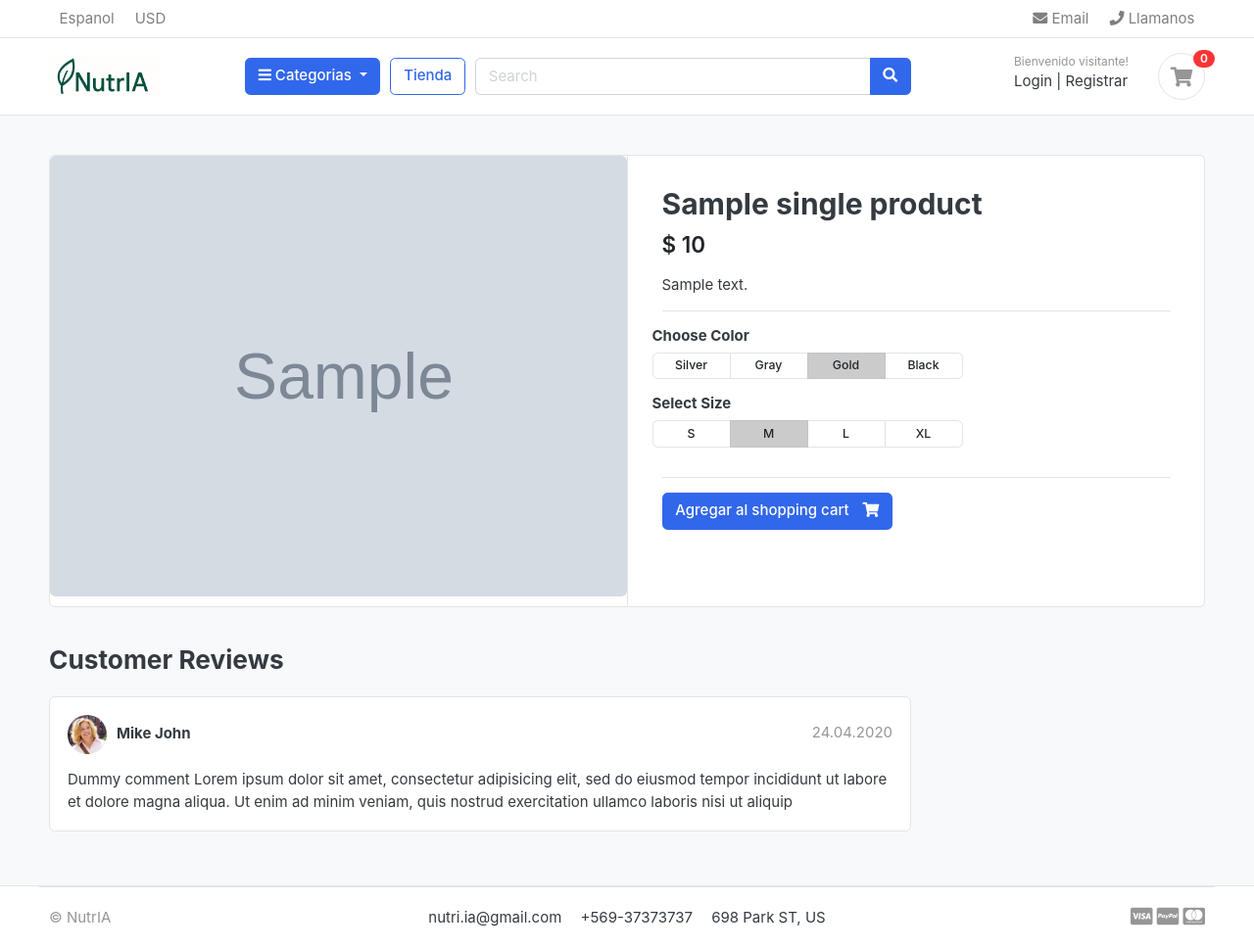
After one commit to franciscapr/ecommerce, a Django app: template templates/store/product_detail.html in a window 1280 px wide. The commit adds this page. Shown: the whole page at 98% size. Run offline with Django 5.2, Linux system fonts and the light colour scheme; the template is opened without the code that fills it: most values are stand-ins (such as "Sample title", 1, 10 or a date in 2020); grey boxes marked "Sample" are stand-in pictures; some web fonts are replaced.

Commit message:
product_detail

```diff
--- a/store/urls.py
+++ b/store/urls.py
@@ -3,5 +3,6 @@ from . import views
 
 urlpatterns = [
     path('', views.store, name='store'),
-    path('<slug:category_slug>', views.store, name='products_by_category')
+    path('<slug:category_slug>/', views.store, name='products_by_category'),
+    path('<slug:category_slug>/<slug:product_slug>/', views.product_detail, name='product_detail'),
 ]
--- a/templates/includes/navbar.html
+++ b/templates/includes/navbar.html
@@ -38,7 +38,7 @@
                     <i class="fa fa-bars"></i> Categorias
                 </button>
                 <div class="dropdown-menu">
-
+                    <a class="dropdown-item" href="{% url 'store' %}">Todos los Productos</a>
                     {% for category in links %}
                     <a class="dropdown-item" href="{{ category.get_url }}">{{ category.category_name }}</a>
                      {% endfor %}
--- /dev/null
+++ b/templates/store/product_detail.html
@@ -0,0 +1,115 @@
+{% extends 'base.html' %}
+
+{% block content %}
+
+
+
+
+<section class="section-content padding-y bg">
+    <div class="container">
+
+    <!-- ============================ COMPONENT 1 ================================= -->
+    <div class="card">
+        <div class="row no-gutters">
+            <aside class="col-md-6">
+    <article class="gallery-wrap">
+        <div class="img-big-wrap">
+           <a href="#"><img src="{{ single_product.images.url }}"></a>
+        </div>
+    </article>
+            </aside>
+            <main class="col-md-6 border-left">
+    <article class="content-body">
+
+    <h2 class="title">{{ single_product.product_name }}</h2>
+
+    <div class="mb-3">
+        <var class="price h4">$ {{ single_product.price }}</var>
+    </div>
+
+    <p>{{ single_product.description }}</p>
+
+
+    <hr>
+        <div class="row">
+            <div class="item-option-select">
+                <h6>Choose Color</h6>
+                <div class="btn-group btn-group-sm btn-group-toggle" data-toggle="buttons">
+                  <label class="btn btn-light">
+                    <input type="radio" name="radio_color"> Silver
+                  </label>
+                  <label class="btn btn-light">
+                    <input type="radio" name="radio_color" > Gray
+                  </label>
+                  <label class="btn btn-light active">
+                    <input type="radio" name="radio_color checked"> Gold
+                  </label>
+                  <label class="btn btn-light">
+                    <input type="radio" name="radio_color"> Black
+                  </label>
+                </div>
+            </div>
+        </div> <!-- row.// -->
+        <div class="row">
+            <div class="item-option-select">
+                <h6>Select Size</h6>
+                <div class="btn-group btn-group-sm btn-group-toggle" data-toggle="buttons">
+                  <label class="btn btn-light">
+                    <input type="radio" name="radio_color"> S
+                  </label>
+                  <label class="btn btn-light active">
+                    <input type="radio" name="radio_color" checked> M
+                  </label>
+                  <label class="btn btn-light">
+                    <input type="radio" name="radio_color"> L
+                  </label>
+                  <label class="btn btn-light">
+                    <input type="radio" name="radio_color"> XL
+                  </label>
+                </div>
+            </div>
+        </div> <!-- row.// -->
+        <hr>
+        <a href="./product-detail.html" class="btn  btn-primary"> <span class="text">Agregar al shopping cart</span> <i class="fas fa-shopping-cart"></i>  </a>
+    </article> <!-- product-info-aside .// -->
+            </main> <!-- col.// -->
+        </div> <!-- row.// -->
+    </div> <!-- card.// -->
+    <!-- ============================ COMPONENT 1 END .// ================================= -->
+
+    <br>
+
+    <div class="row">
+                <div class="col-md-9">
+
+        <header class="section-heading">
+            <h3>Customer Reviews </h3>
+
+        </header>
+
+        <article class="box mb-3">
+            <div class="icontext w-100">
+                <img src="./images/avatars/avatar1.jpg" class="img-xs icon rounded-circle">
+                <div class="text">
+                    <span class="date text-muted float-md-right">24.04.2020 </span>
+                    <h6 class="mb-1">Mike John </h6>
+
+                </div>
+            </div> <!-- icontext.// -->
+            <div class="mt-3">
+                <p>
+                    Dummy comment Lorem ipsum dolor sit amet, consectetur adipisicing elit, sed do eiusmod
+                    tempor incididunt ut labore et dolore magna aliqua. Ut enim ad minim veniam,
+                    quis nostrud exercitation ullamco laboris nisi ut aliquip
+                </p>
+            </div>
+        </article>
+
+
+
+        </div> <!-- col.// -->
+    </div> <!-- row.// -->
+    </div>
+    </section>
+
+    {% endblock %}
```
Also changed, not shown: store/views.py (+13 -0 lines), templates/store/store.html (+8 -7 lines), db.sqlite3.
